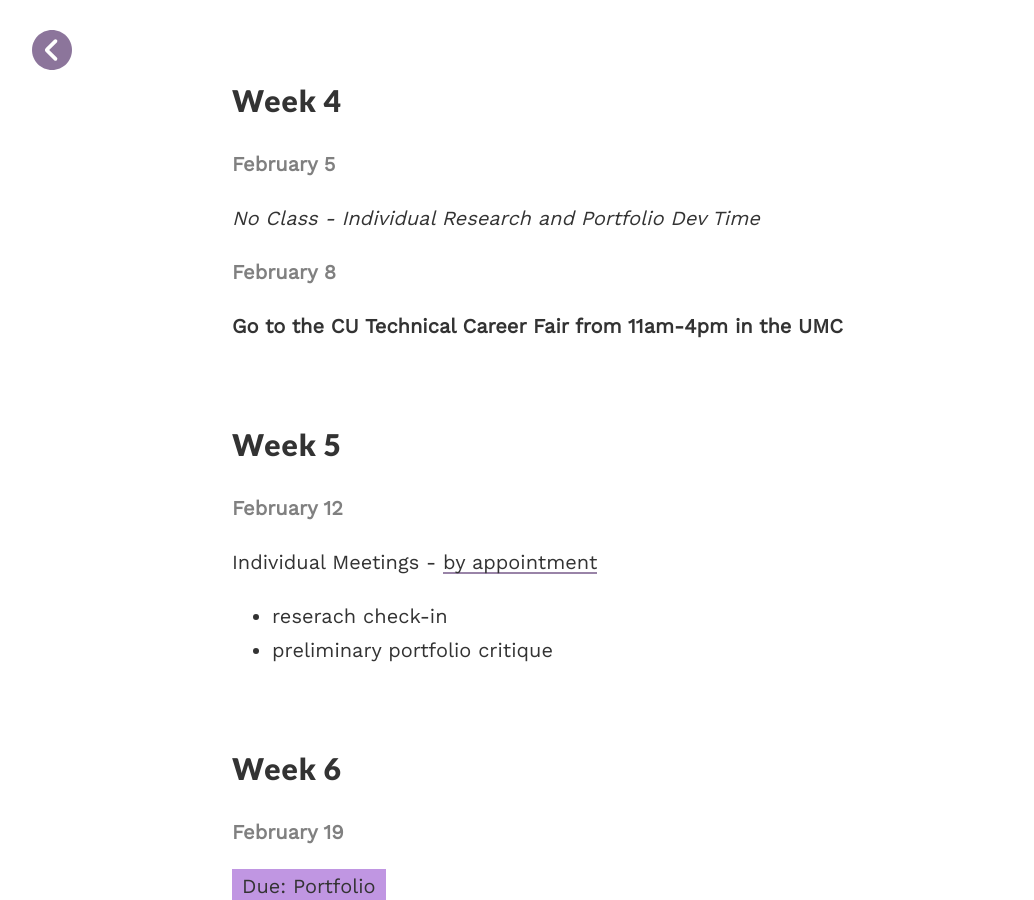
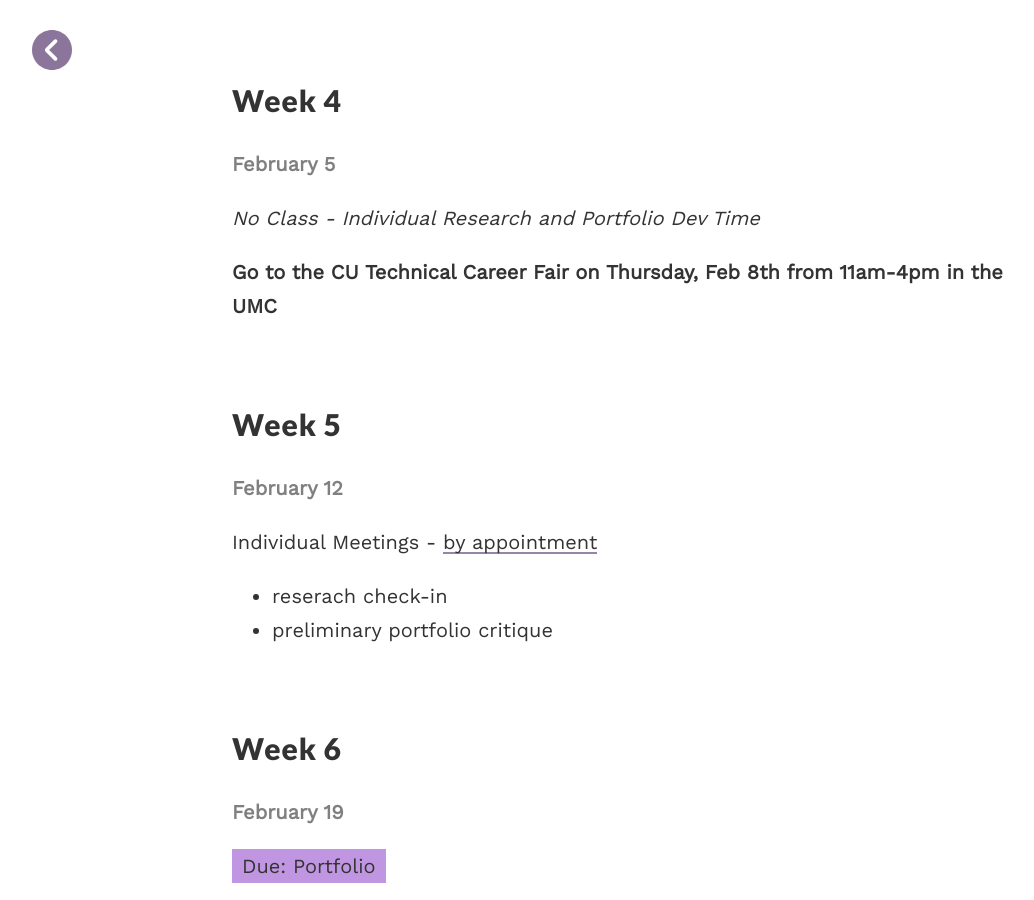
Before and after one commit to coloringchaos/capstone-s18, a Jekyll site: the page built from _posts/2017-01-16-schedule.md, in a window 1280 px wide and 900 px high, scrolled down 1507 px. Shown: the whole window, without its empty margins (8-1042 px from the left). Built offline with Jekyll 4.4.1, drawn with Linux system fonts in a browser that asks for light colours.

Commit message:
schedule addition

```diff
--- a/_posts/2017-01-16-schedule.md
+++ b/_posts/2017-01-16-schedule.md
@@ -49,9 +49,7 @@ permalink: '/schedule'
 
 *No Class - Individual Research and Portfolio Dev Time*
 
-<span class="date">February 8</span>
-
-**Go to the CU Technical Career Fair from 11am-4pm in the UMC**
+**Go to the CU Technical Career Fair on Thursday, Feb 8th from 11am-4pm in the UMC**
 
 <br>
 
```
